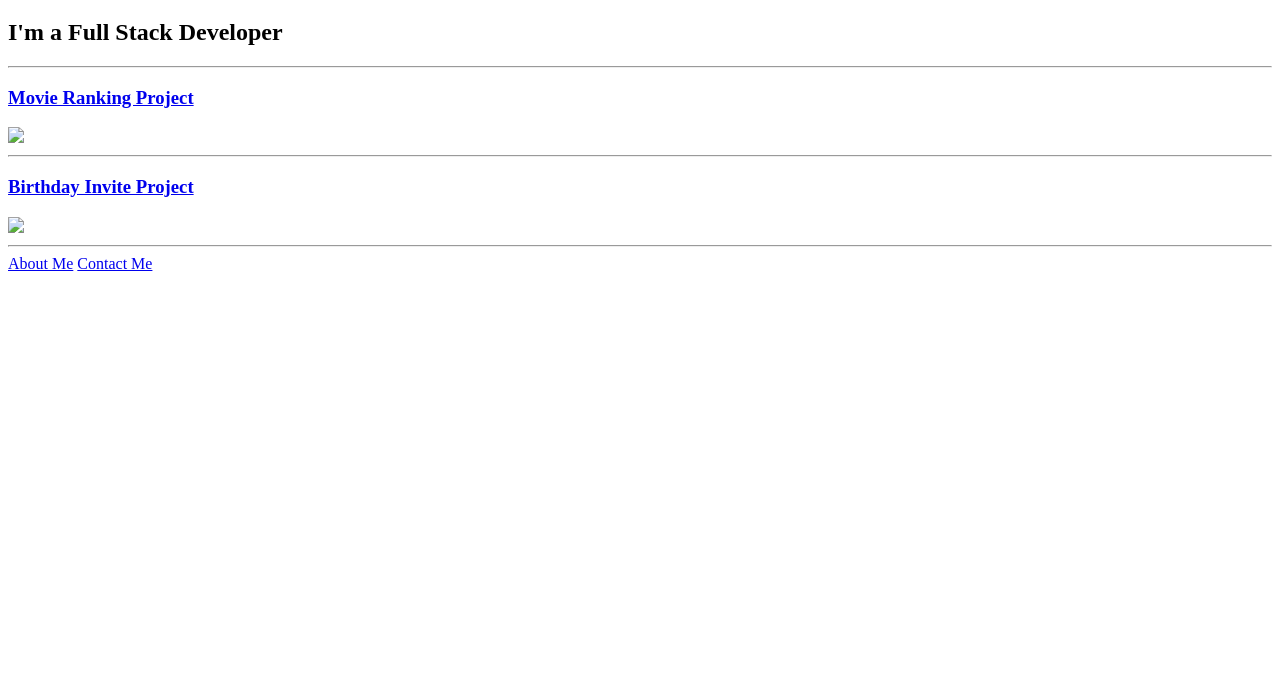
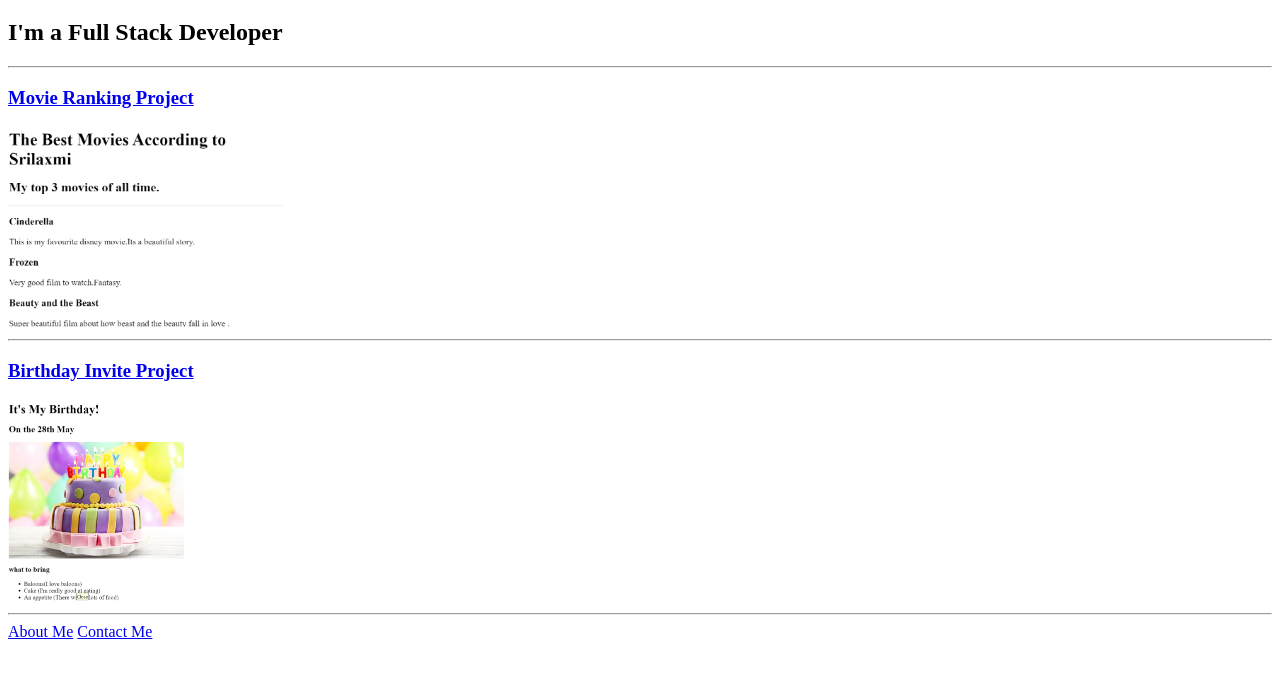
Before and after one commit to Web-Developer-2024/My_first_project, a plain HTML site: page index.html in a window 1280 px wide. Shown: the part 61-736 px from the top of the page. Drawn offline with Linux system fonts and the light colour scheme.

Commit message:
Add files via upload

```diff
--- a/index.html
+++ b/index.html
@@ -29,11 +29,11 @@ https://developer.mozilla.org/en-US/docs/Web/HTML/Element/img#attr-height -->
 <hr/>
 
     <h3><a href="./public/movie-ranking.html">Movie Ranking Project</a> </h3>
-    <img src="../4.3 HTML Porfolio Project/assets/images/Movie.png" height="200px" />
+    <img src="./assets/images/Movie.png" height="200px" />
 
 <hr/>
 <h3><a href="./public/birthday-invite.html">Birthday Invite Project</a> </h3>
-<img src="../4.3 HTML Porfolio Project/assets/images/Birthday.png" height="200px"/>
+<img src="./assets/images/Birthday.png" height="200px"/>
 
 <hr/>
 
```
